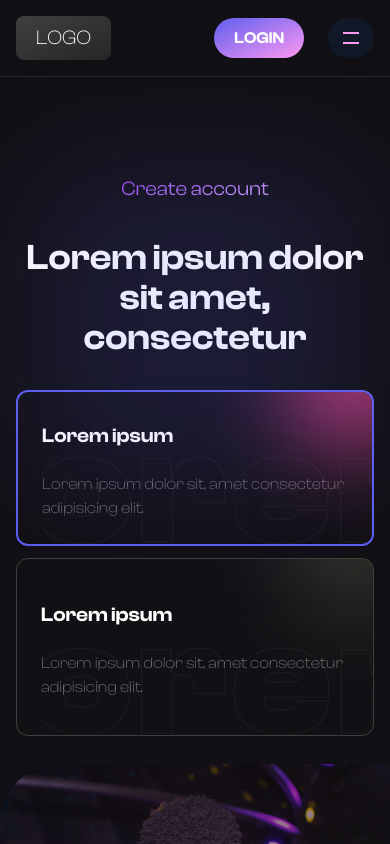
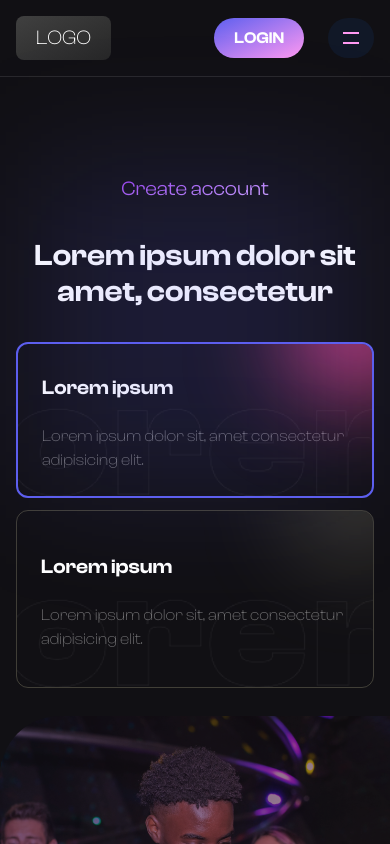
Before and after one commit to Colin-nwk/test-ui, a website built with Vite: page index.html in a window 390 px wide. Shown: the top 844 px of the page. Built offline with nearby package versions, Linux system fonts and the light colour scheme.

Commit message:
object contain

```diff
--- a/index.html
+++ b/index.html
@@ -58,23 +58,24 @@
       </ul>
     </div>
     <header class="grid grid-cols-1 md:grid-cols-2 space-y-10 md:space-y-0 mt-24 md:mt-0">
-      <div class=" w-full h-full flex justify-center items-center space-y-8 flex-col px-4 md:px-16 relative">
+      <div
+        class=" w-full h-full flex justify-center items-center space-y-8 flex-col px-4 md:px-16 relative mt-0 sm:mt-10 lg:mt-0">
         <h2
           class="font-clash-grotesk-variable font-normal text-xl md:text-3xl leading-relaxed text-transparent bg-gradient-to-br from-purple-600 to-purple-300 bg-clip-text">
           Create account</h2>
-        <h4 class="font-clash-display-variable font-semibold text-4xl md:text-5xl text-white text-center">
+        <h4 class="font-clash-display-variable font-semibold sm:text-2xl text-3xl lg:text-5xl text-white text-center">
           Lorem
           ipsum
           dolor sit amet, consectetur</h4>
 
-        <div class="grid grid-cols-1 md:grid-cols-2 md:space-x-4 space-y-6 md:space-y-0 items-center justify-center">
+        <div class="grid grid-cols-1 lg:grid-cols-2 lg:space-x-4 space-y-6 lg:space-y-0 items-center justify-center">
           <div
-            class=" w-full h-full rounded-xl border-2 border-iris-100 p-6 flex flex-col md:items-center justify-center items-start relative overflow-hidden">
+            class=" w-full h-full rounded-xl border-2 border-iris-100 p-6 flex flex-col lg:items-center justify-center items-start relative overflow-hidden">
             <p class=" text-xl font-semibold mb-4 leading-loose">Lorem ipsum </p>
             <p class="font-light text-white/40">Lorem ipsum dolor sit, amet consectetur adipisicing elit.</p>
 
             <img src="./public/assets/Lorem.png" alt="lorem"
-              class="absolute bottom-0 w-full object-fill md:object-cover" loading="lazy">
+              class="absolute bottom-0 w-full object-contain md:object-cover inset-x-0" loading="lazy">
 
             <div class="absolute w-32 h-32 -right-12 -top-20 bg-pink-500 filter blur-[50px] rounded-full">
             </div>
@@ -85,7 +86,7 @@
             <p class="font-light text-white/40">Lorem ipsum dolor sit, amet consectetur adipisicing elit.</p>
 
             <img src="./public/assets/Lorem.png" alt="lorem"
-              class="absolute bottom-0 w-full object-fill md:object-cover" loading="lazy">
+              class="absolute inset-x-0 bottom-0 w-full object-contain md:object-cover" loading="lazy">
             <div class="absolute w-32 h-32 -right-12 -top-20 bg-yellow-100/20 filter blur-[50px] rounded-full">
             </div>
           </div>
```
